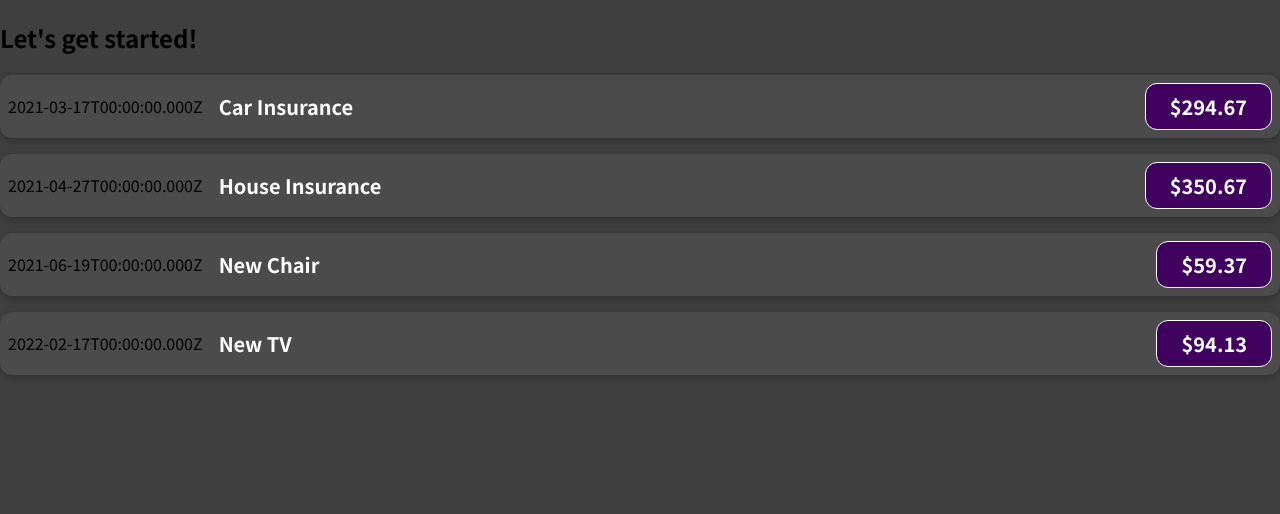
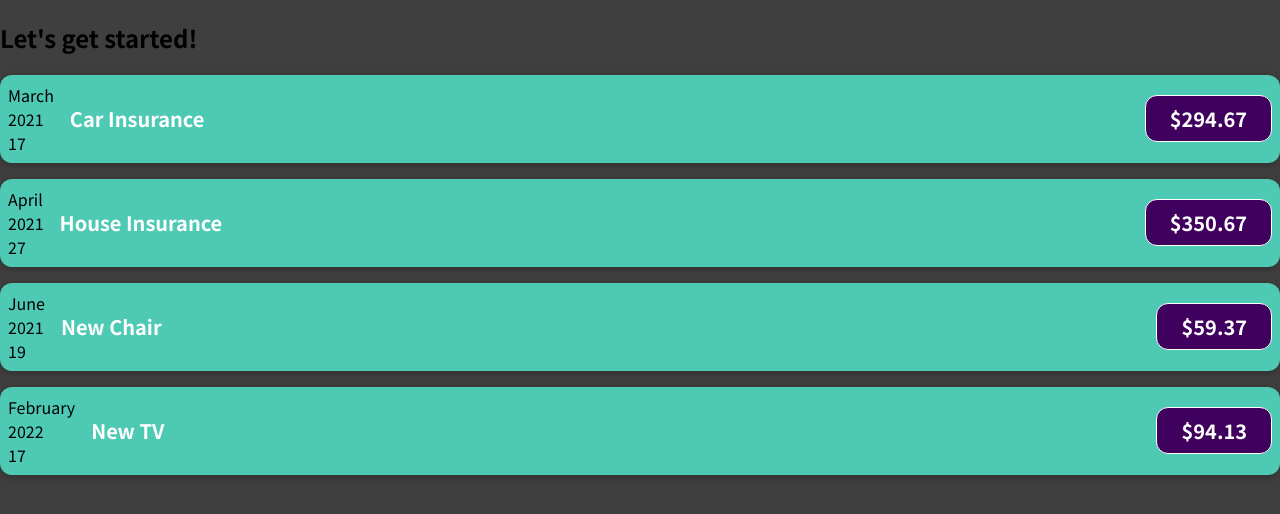
Before and after one commit to prateekS44/first-react-project, a JavaScript app: page / in a window 1280 px wide. Shown: the top 514 px of the page. Built offline with nearby package versions, Linux system fonts and the light colour scheme.

Commit message:
Expense date moved to a separate component

```diff
--- /dev/null
+++ b/src/components/ExpenseDate.js
@@ -0,0 +1,17 @@
+import './ExpenseDate.css';
+
+function ExpenseDate(props) {
+  const { date } = props;
+  const month = date.toLocaleString("en-US", { month: "long" });
+  const year = date.getFullYear();
+  const day = date.toLocaleString("en-US", { day: "2-digit" });
+  return (
+    <div>
+      <div>{month}</div>
+      <div>{year}</div>
+      <div>{day}</div>
+    </div>
+  );
+}
+
+export default ExpenseDate;
--- a/src/components/ExpenseItem.css
+++ b/src/components/ExpenseItem.css
@@ -6,7 +6,7 @@
   padding: 0.5rem;
   margin: 1rem 0;
   border-radius: 12px;
-  background-color: #4b4b4b;
+  background-color: #4ec9b4;
 }
 
 .expense-item__description {
--- a/src/components/ExpenseItem.js
+++ b/src/components/ExpenseItem.js
@@ -1,14 +1,15 @@
-import './ExpenseItem.css';
+import "./ExpenseItem.css";
+import ExpenseDate from "./ExpenseDate";
 
 function ExpenseItem(props) {
-  const {title, amount, date} = props;
+  const { title, amount, date } = props;
 
   return (
-    <div className='expense-item'>
-      <div>{date.toISOString()}</div>
-      <div className='expense-item__description'>
+    <div className="expense-item">
+      <ExpenseDate date={date} />
+      <div className="expense-item__description">
         <h2>{title}</h2>
-        <div className='expense-item__price'>${amount}</div>
+        <div className="expense-item__price">${amount}</div>
       </div>
     </div>
   );
```
Also changed, not shown: src/components/ExpenseDate.css (added), 1 other file (tests, documents, lock files or other folders).
